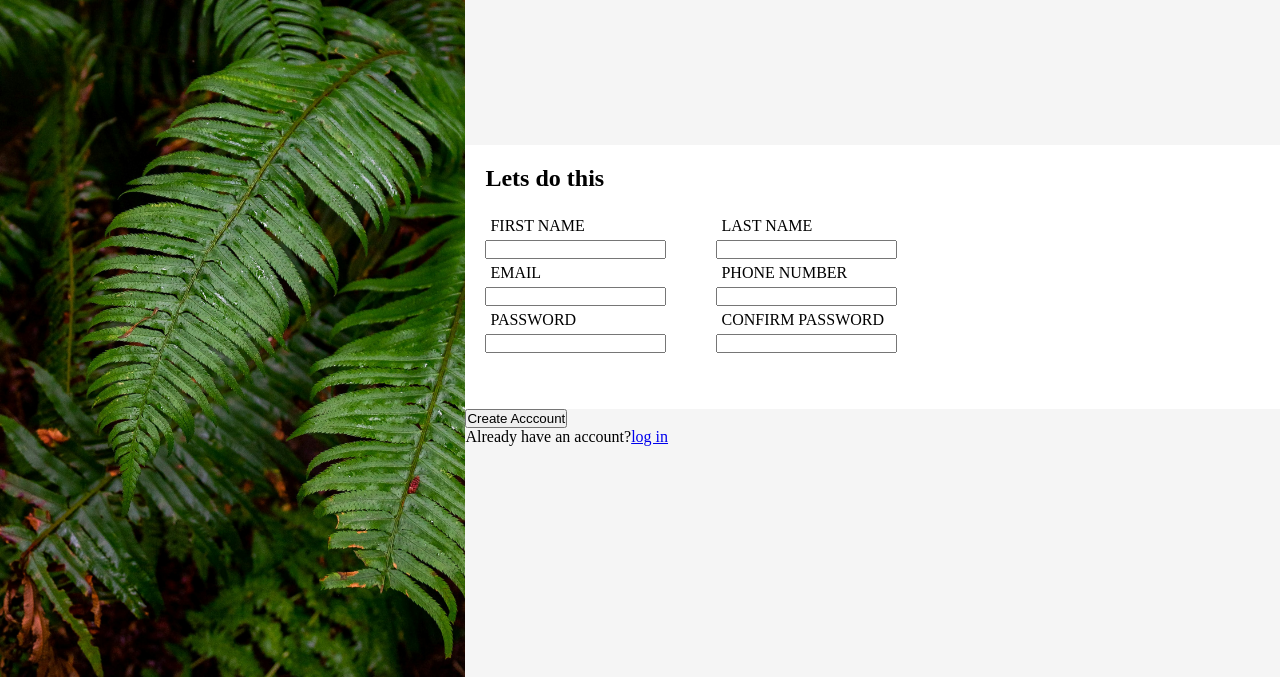
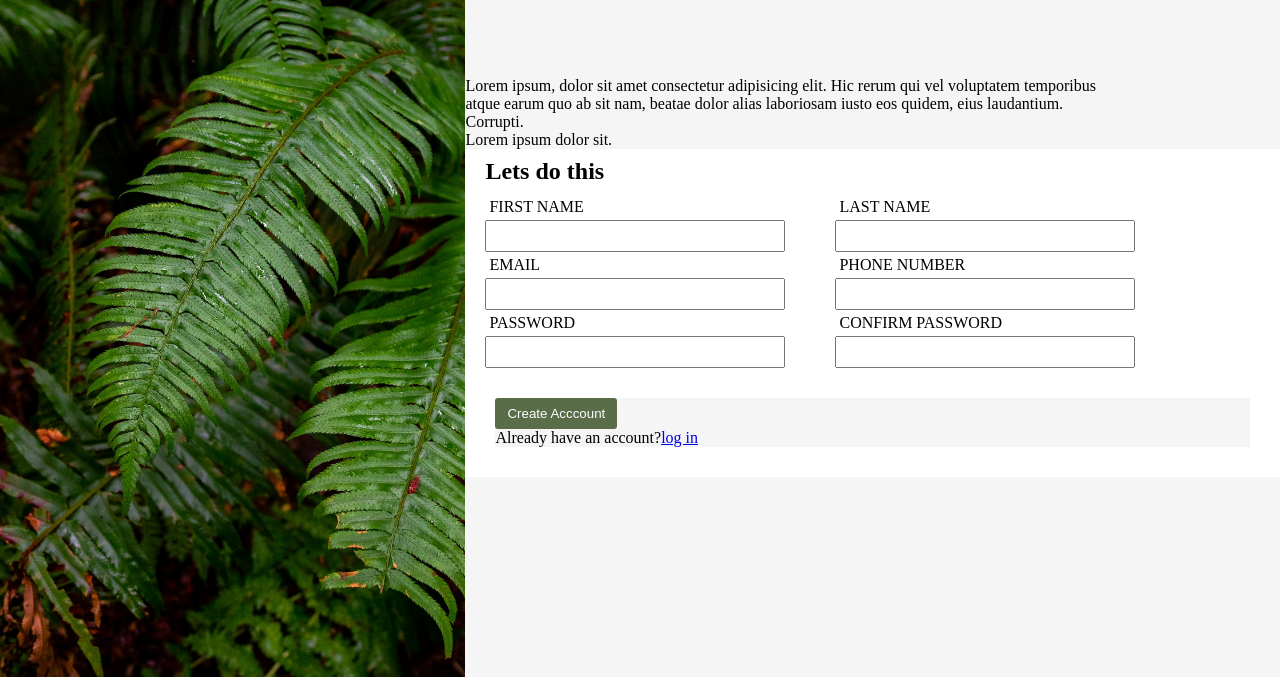
Before and after one commit to Kummirai/sign-up-form, a plain HTML site: page index.html in a window 1280 px wide. Shown: the part 123-800 px from the top of the page. Drawn offline with Linux system fonts and the light colour scheme.

Commit message:
Style Sumbit Button

```diff
--- a/index.html
+++ b/index.html
@@ -16,12 +16,13 @@
         </div>
         <div class="mySection">
             <div class="intro">
-                <p>Lorem ipsum, dolor sit amet consectetur adipisicing elit. Hic rerum qui vel voluptatem temporibus atque earum quo ab sit nam, beatae dolor alias laboriosam iusto eos quidem, eius laudantium. Corrupti.</p>
-                <p>Lorem ipsum dolor sit.</p>
+                <p class="intro-first-text">Lorem ipsum, dolor sit amet consectetur adipisicing elit. Hic rerum qui vel voluptatem temporibus atque earum quo ab sit nam, beatae dolor alias laboriosam iusto eos quidem, eius laudantium. Corrupti.</p>
+                <p class="intro-second-text">Lorem ipsum dolor sit.</p>
             </div>
             <div class="myForm">
                 <h2 class="formHeading">Lets do this</h2>
                 <form action="">
+                    <div class="formInputs">
                         <div class="formLeftSection">
                             <div class="firstName">
                                 <label for="firstName"> FIRST NAME</label>
@@ -50,14 +51,17 @@
                                 <input type="password" name="c_userPassword" id="c_password">
                             </div>
                         </div>
-                </form>
                     </div>
+
                     <div class="bottomSection">
                         <button type="submit"> Create Acccount</button>
                         <p class="login">
                             Already have an account?<a href="#">log in</a>
                         </p>
                     </div>
+                </form>
+            </div>
+
         </div>
     </div>
 </body>
--- a/style.css
+++ b/style.css
@@ -37,16 +37,25 @@
 
 }
 .formHeading{
-    padding: 20px;
+    padding:  9px 20px;
 }
 
-.myForm, .bottomSection, .intro{
-    height: 33%;
+.bottomSection{
+    margin: 30px;
+    background-color: whitesmoke;
+}
+
+.bottomSection button{
+    background-color: #596D48;
+    color: white;
+    padding: 8px 12px ;
+    border-radius: 3px;
+    border: none;
 }
 .myForm{
     background-color: white;
 }
-form{
+.formInputs{
     display: flex;
     gap: 30px;
 }
@@ -57,5 +66,14 @@ form{
     margin-left: 20px;
 }
 label{
-    padding: 5px;
+
+    padding: 4px;
 }
+
+input{
+    width: 300px;
+    height: 32px;
+}
+
+.mySection P{
+    width: 80%;
```
Lines whose indentation alone changed are shown as unchanged.
